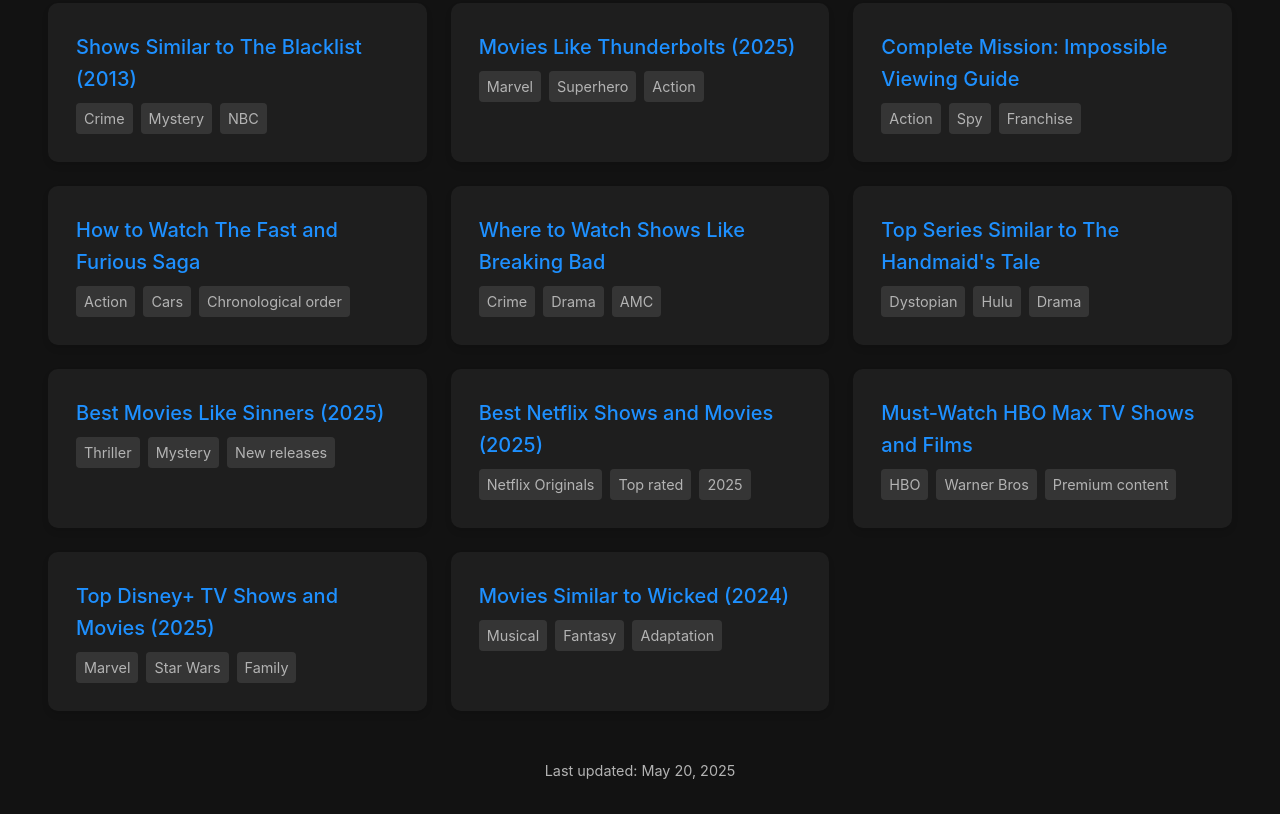
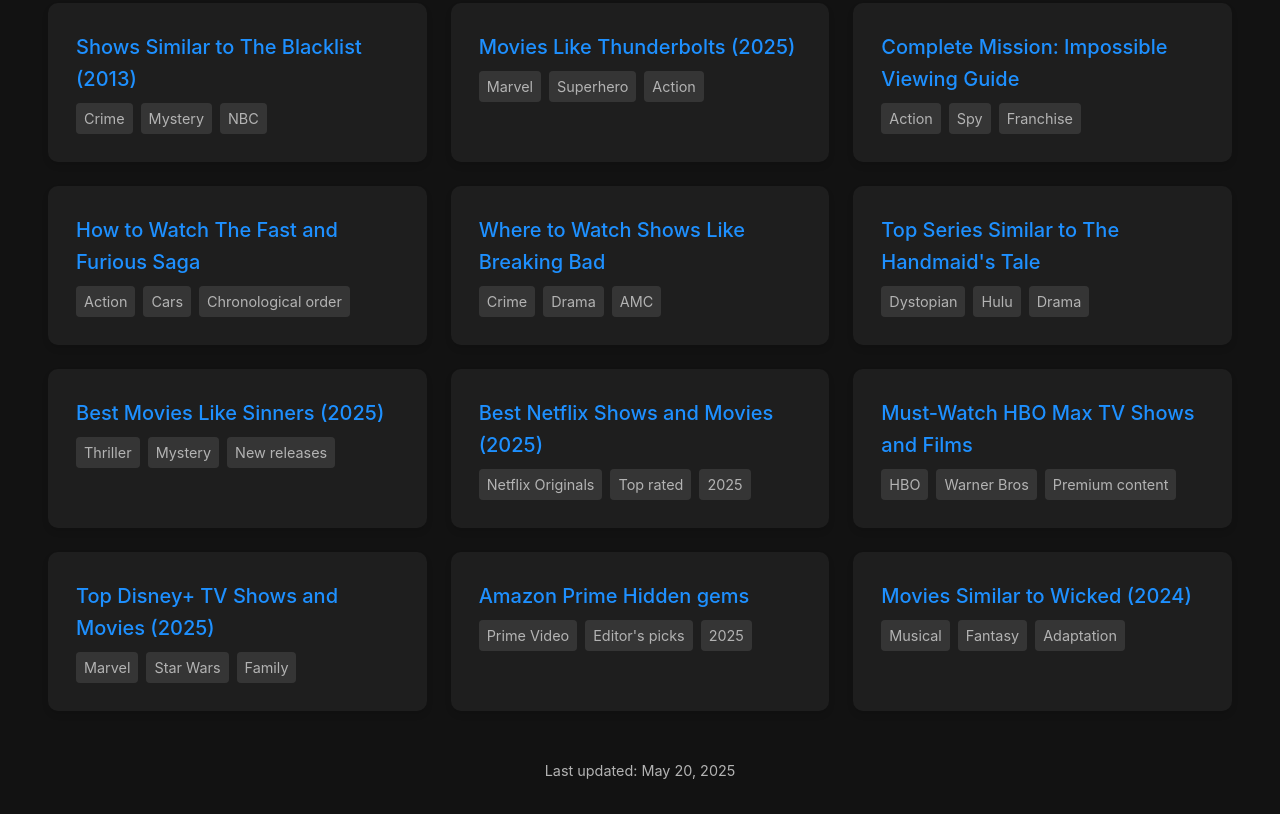
Before and after one commit to erictavares32/guides, a plain HTML site: page index.html in a window 1280 px wide. Shown: the part 562-1376 px from the top of the page. Drawn offline with Linux system fonts and the light colour scheme.

Commit message:
Update index.html

```diff
--- a/index.html
+++ b/index.html
@@ -332,9 +332,20 @@
           <span>Family</span>
         </div>
       </li>
+         <li class="guide-card" itemprop="itemListElement" itemscope itemtype="https://schema.org/ListItem">
+        <meta itemprop="position" content="14">
+        <a href="/guides/prime-video-hidden-gems" itemprop="url">
+          <span itemprop="name"> Amazon Prime Hidden gems </span>
+        </a>
+        <div class="guide-meta">
+          <span itemprop="genre">Prime Video</span>
+          <span>Editor's picks</span>
+          <span>2025</span>
+        </div>
+      </li>
 
       <li class="guide-card" itemprop="itemListElement" itemscope itemtype="https://schema.org/ListItem">
-        <meta itemprop="position" content="14">
+        <meta itemprop="position" content="15">
         <a href="/guides/movies-like-wicked" itemprop="url">
           <span itemprop="name">Movies Similar to Wicked (2024)</span>
         </a>
@@ -391,7 +402,7 @@
         "@type": "ItemList",
         "name": "TV Show Streaming Guides",
         "description": "Curated collection of streaming guides for popular TV shows and movies",
-        "numberOfItems": 14,
+        "numberOfItems": 15,
         "itemListElement": [
           {
             "@type": "ListItem",
@@ -461,7 +472,7 @@
           "height": 60
         }
       },
-      "datePublished": "2025-01-01",
+      "datePublished": "2025-05-01",
       "dateModified": "2025-05-20",
       "potentialAction": {
         "@type": "SearchAction",
```
